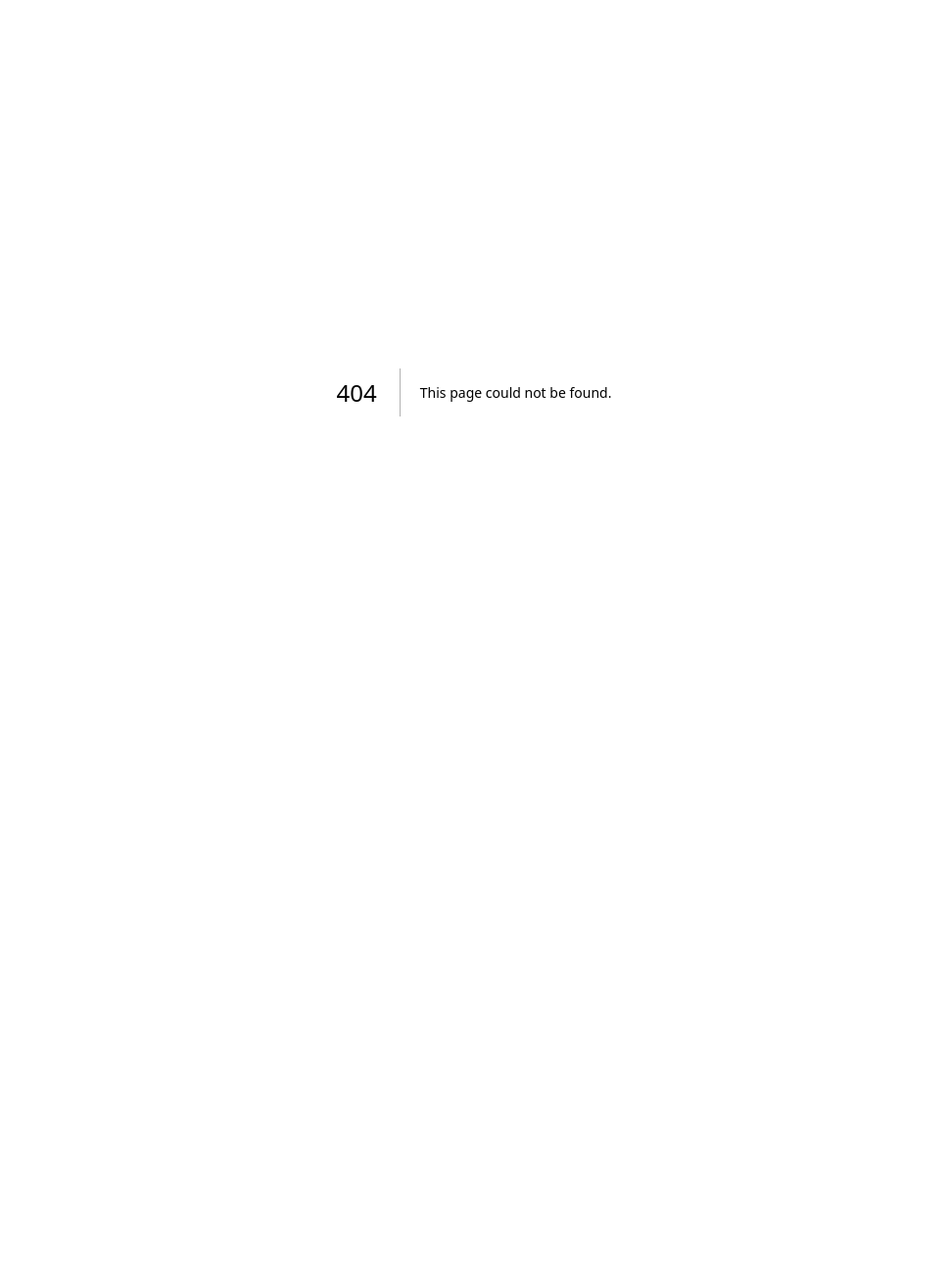
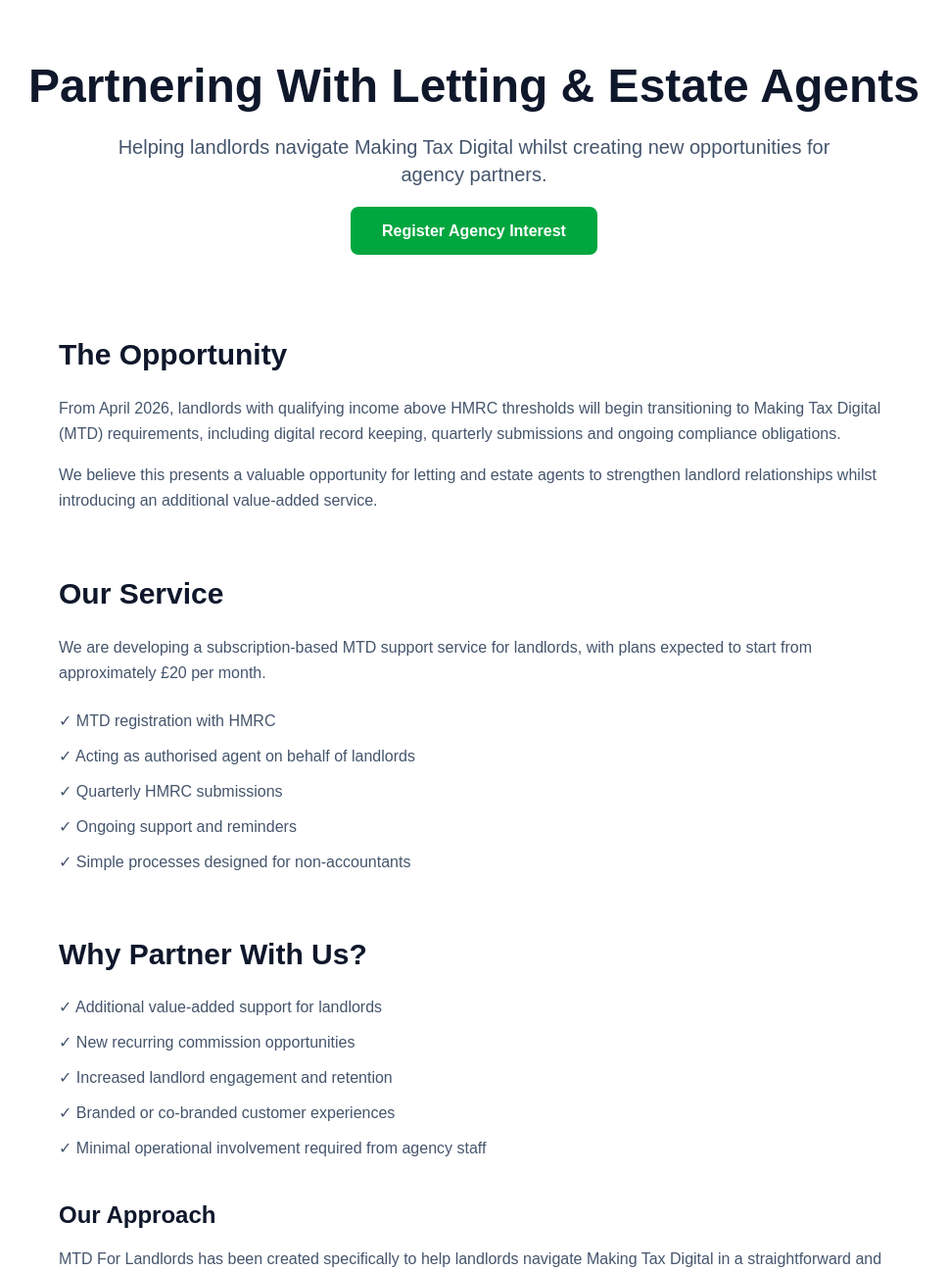
Before and after one commit to colin-mtd/mtd-for-landlords, a Next.js app: page /agents in a window 1280 px wide. Before the commit this address had no page. Shown: the top 1297 px of the page at 98% size, without its empty margins (156-1124 px from the left). Before the commit the page ends 800 px from the top, so only its background shows below. Built offline with nearby package versions, Linux system fonts and the light colour scheme.

Commit message:
Added an Agents page
Added a agents page with auto response form

```diff
--- /dev/null
+++ b/app/agents/page.js
@@ -0,0 +1,199 @@
+export default function Agents() {
+  return (
+    <main className="min-h-screen bg-white">
+<section className="max-w-5xl mx-auto px-6 py-16 text-center">
+  <h1 className="text-5xl font-bold text-slate-900 mb-6">
+    Partnering With Letting & Estate Agents
+  </h1>
+
+  <p className="text-xl text-slate-600 max-w-3xl mx-auto mb-8">
+    Helping landlords navigate Making Tax Digital whilst creating
+    new opportunities for agency partners.
+  </p>
+
+  <a
+    href="#agent-interest"
+    className="bg-green-600 text-white px-8 py-4 rounded-lg font-semibold"
+  >
+    Register Agency Interest
+  </a>
+</section>
+
+<section className="max-w-4xl mx-auto px-6 py-8">
+  <h2 className="text-3xl font-bold text-slate-900 mb-6">
+    The Opportunity
+  </h2>
+
+  <p className="text-slate-600 leading-relaxed mb-4">
+    From April 2026, landlords with qualifying income above HMRC
+    thresholds will begin transitioning to Making Tax Digital (MTD)
+    requirements, including digital record keeping, quarterly
+    submissions and ongoing compliance obligations.
+  </p>
+
+  <p className="text-slate-600 leading-relaxed">
+    We believe this presents a valuable opportunity for letting and
+    estate agents to strengthen landlord relationships whilst
+    introducing an additional value-added service.
+  </p>
+</section>
+
+<section className="max-w-4xl mx-auto px-6 py-8">
+  <h2 className="text-3xl font-bold text-slate-900 mb-6">
+    Our Service
+  </h2>
+
+  <p className="text-slate-600 leading-relaxed mb-6">
+    We are developing a subscription-based MTD support service for
+    landlords, with plans expected to start from approximately
+    £20 per month.
+  </p>
+
+  <ul className="space-y-3 text-slate-600">
+    <li>✓ MTD registration with HMRC</li>
+    <li>✓ Acting as authorised agent on behalf of landlords</li>
+    <li>✓ Quarterly HMRC submissions</li>
+    <li>✓ Ongoing support and reminders</li>
+    <li>✓ Simple processes designed for non-accountants</li>
+  </ul>
+</section>
+
+<section className="max-w-4xl mx-auto px-6 py-8">
+  <h2 className="text-3xl font-bold text-slate-900 mb-6">
+    Why Partner With Us?
+  </h2>
+
+  <ul className="space-y-3 text-slate-600">
+    <li>✓ Additional value-added support for landlords</li>
+    <li>✓ New recurring commission opportunities</li>
+    <li>✓ Increased landlord engagement and retention</li>
+    <li>✓ Branded or co-branded customer experiences</li>
+    <li>✓ Minimal operational involvement required from agency staff</li>
+  </ul>
+<div className="mt-10">
+  <h3 className="text-2xl font-bold text-slate-900 mb-4">
+    Our Approach
+  </h3>
+
+  <p className="text-slate-600 leading-relaxed mb-4">
+    MTD For Landlords has been created specifically to help landlords
+    navigate Making Tax Digital in a straightforward and affordable way.
+  </p>
+
+  <p className="text-slate-600 leading-relaxed mb-4">
+    By combining HMRC-compliant software with practical support and
+    guidance, we aim to provide a simple solution that benefits both
+    landlords and their agents, without creating additional
+    administrative burdens for agency staff.
+  </p>
+
+  <p className="text-slate-600 leading-relaxed">
+    Our objective is straightforward: to help landlords remain
+    compliant whilst allowing agents to continue focusing on what
+    they do best — managing properties and supporting their clients.
+  </p>
+</div>
+<section
+  id="agent-interest"
+  className="bg-slate-50 py-16 mt-16"
+>
+  <div className="max-w-3xl mx-auto px-6">
+
+    <h2 className="text-3xl font-bold text-center mb-4">
+      Register Agency Interest
+    </h2>
+
+    <p className="text-center text-slate-600 mb-10">
+      Interested in exploring partnership opportunities? Complete the
+      form below and we'll be pleased to arrange an informal discussion.
+    </p>
+
+    <form
+  action="https://formspree.io/f/xojzdwyb"
+  method="POST"
+  className="space-y-4"
+    >
+
+      <input
+        type="text"
+        name="agency"
+        placeholder="Agency Name"
+        className="w-full border rounded-lg p-4"
+      />
+
+      <input
+        type="text"
+        name="contact"
+        placeholder="Contact Name"
+        className="w-full border rounded-lg p-4"
+      />
+
+      <input
+        type="email"
+        name="email"
+        placeholder="Email Address"
+        className="w-full border rounded-lg p-4"
+      />
+
+      <input
+        type="tel"
+        name="telephone"
+        placeholder="Telephone Number"
+        className="w-full border rounded-lg p-4"
+      />
+
+      <input
+        type="text"
+        name="properties"
+        placeholder="Approximate Number of Managed Properties (Optional)"
+        className="w-full border rounded-lg p-4"
+      />
+
+      <textarea
+        name="comments"
+        placeholder="Comments"
+        rows="5"
+        className="w-full border rounded-lg p-4"
+      ></textarea>
+
+      <button
+        type="submit"
+        className="w-full bg-green-600 text-white py-4 rounded-lg font-semibold"
+      >
+        Register Agency Interest
+      </button>
+
+    </form>
+
+  </div>
+
+  <div className="text-center py-10">
+  <h3 className="text-2xl font-bold text-slate-900 mb-4">
+    Questions?
+  </h3>
+
+  <p className="text-slate-600">
+    We'd be pleased to discuss potential partnership opportunities.
+  </p>
+
+  <p className="mt-4 font-semibold text-slate-900">
+    agents@mtd-for-landlords.co.uk
+  </p>
+</div>
+</section>
+<div className="text-center py-1">
+  <a
+    href="/"
+    className="text-green-700 font-semibold hover:underline"
+  >
+    ← Return to Home Page
+  </a>
+</div>
+
+
+
+</section>
+
+    </main>
+  );
+}
--- a/app/page.js
+++ b/app/page.js
@@ -241,6 +241,36 @@ export default function Home() {
 
   </div>
 </section>
+<section className="bg-slate-50 py-16">
+  <div className="max-w-4xl mx-auto px-6 text-center">
+
+    <h2 className="text-3xl font-bold text-slate-900 mb-4">
+      For Letting & Estate Agents
+    </h2>
+
+    <p className="text-slate-600 text-lg mb-6">
+      Many landlords will be affected by Making Tax Digital over the
+      coming years.
+    </p>
+
+    <p className="text-slate-600 max-w-3xl mx-auto mb-10">
+      We are currently seeking selected letting and estate agency
+      partners who would like to offer MTD support solutions to their
+      landlords. Potential benefits include recurring commission
+      opportunities, enhanced landlord engagement and a simple way to
+      help clients navigate upcoming HMRC changes.
+    </p>
+
+    <a
+      href="/agents"
+      className="bg-green-600 text-white px-8 py-4 rounded-lg font-semibold inline-block"
+    >
+      Learn More About Agency Partnerships
+    </a>
+
+  </div>
+</section>
+
 <section className="py-16">
   <div className="max-w-6xl mx-auto px-6">
 
```
